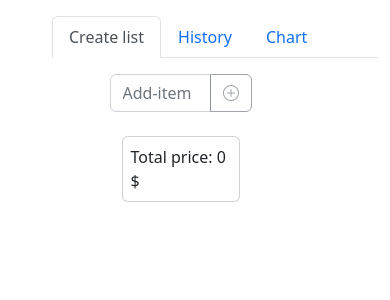
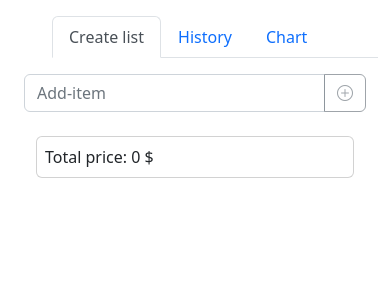
Before and after one commit to Nikemaks/shop-app, an Angular app: page /create in a window 390 px wide. Shown: the top 300 px of the page. Built offline with nearby package versions, Linux system fonts and the light colour scheme; what angular-google-charts would draw is missing.

Commit message:
add aptive

```diff
--- a/src/app/components/pages/create-list-pages/create-list.component.html
+++ b/src/app/components/pages/create-list-pages/create-list.component.html
@@ -1,4 +1,4 @@
-<form [formGroup]="myGroup" class="form offset-3 col-5">
+<form [formGroup]="myGroup" class="form offset-lg-3 col-lg-5 col-sm-8">
   <div class="input-group">
     <input formControlName="newItem" type="text" class="form-control" placeholder="Add-item">
     <button [disabled]="myGroup.invalid"
@@ -6,7 +6,7 @@
             class="btn btn-outline-secondary"><i class="bi bi-plus-circle"></i></button>
   </div>
 </form>
-<div class="container mt-3 offset-3 col-5">
+<div class="container mt-3 offset-lg-3 col-lg-5 col-sm-8">
   <ul class="list-group">
     <ng-container *ngFor="let item of listItems">
       <app-list-items (save)="saveItem()" (removeItemList)="removeItem($event)" [item]="item"></app-list-items>
--- a/src/app/components/pages/create-list-pages/create-list.component.ts
+++ b/src/app/components/pages/create-list-pages/create-list.component.ts
@@ -47,6 +47,7 @@ export class CreateListComponent implements OnInit {
 
   removeItem($event: number) {
     this.listItems = this.listItems.filter(item => item.id !== $event);
+    this.saveItem();
   }
 
   saveItem() {
--- a/src/app/components/pages/create-list-pages/item-edit/item-edit.component.html
+++ b/src/app/components/pages/create-list-pages/item-edit/item-edit.component.html
@@ -1,19 +1,19 @@
 <form class="g-3 mt-3" [formGroup]="formGroup">
   <div class="mb-3 d-flex justify-content-sm-between">
     <label for="price" class="col-auto">Price $</label>
-    <div class="col-sm-5">
+    <div class="col-lg-5">
       <input type="number" formControlName="price" class="form-control" id="price" placeholder="Price">
     </div>
   </div>
   <div class="mb-3 d-flex justify-content-sm-between">
     <label for="count" class="col-auto">Count</label>
-    <div class="col-sm-5">
+    <div class="col-5">
       <input type="number" formControlName="count" class="form-control" id="count" placeholder="count">
     </div>
   </div>
   <div class="mb-3 d-flex justify-content-sm-between">
     <label class="col-auto">Type</label>
-    <div class="col-sm-5">
+    <div class="col-5">
       <select class="form-select" aria-label="Default select example" formControlName="type">
           <option *ngFor="let item of typeSpending" value="{{item}}">{{item}}</option>
       </select>
@@ -21,12 +21,12 @@
   </div>
   <div class="mb-3 d-flex justify-content-sm-between">
     <label for="totalPrice" class="col-auto">Total Price</label>
-    <div class="col-sm-5">
+    <div class="col-lg-5 col-5">
       <input readonly disabled type="number" [value]="countValue()" class="form-control" id="totalPrice"
              placeholder="Total Price">
     </div>
   </div>
-  <div class="btn-group offset-9 col-auto">
+  <div class="btn-group offset-lg-9 offset-3 col-auto">
     <button (click)="remove()" class="btn btn-danger"><i class="bi bi-trash3"></i></button>
     <button [disabled]="formGroup.invalid" (click)="save()" class="btn btn-success ms-3"><i class="bi bi-save"></i>
     </button>
```
Also changed, not shown: 3 other files (tests, documents, lock files or other folders).
